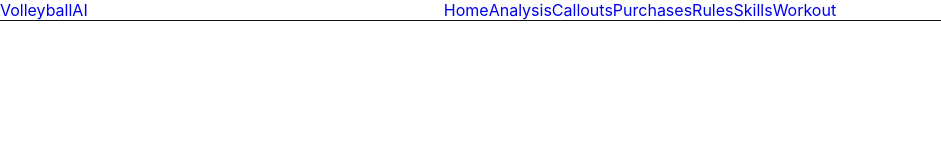
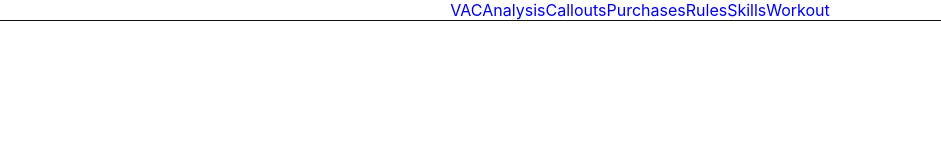
Before and after one commit to blueweriy/volleyball-ai-website, a React (Vite) app: page / in a window 1280 px wide. Shown: the top 160 px of the page, without its empty margins (0-941 px from the left). Built offline with nearby package versions, Linux system fonts and the light colour scheme.

Commit message:
Update Navbar.jsx

```diff
--- a/src/components/Navbar.jsx
+++ b/src/components/Navbar.jsx
@@ -3,21 +3,10 @@ import { Link } from "react-router-dom";
 export default function Navbar() {
   return (
     <header className="sticky top-0 bg-white border-b border-gray-200 z-50">
-      <nav className="relative h-16">
-        {/* Logo absolutely at left */}
-        <div className="absolute inset-y-0 left-4 flex items-center">
-          <Link
-            to="/"
-            className="text-2xl font-bold text-gray-900 hover:text-gray-700 no-underline"
-          >
-            VolleyballAI
-          </Link>
-        </div>
-
-        {/* Centered nav links */}
-        <div className="h-16 flex justify-center items-center overflow-x-auto whitespace-nowrap px-4">
+      <nav className="max-w-6xl mx-auto h-16 flex items-center justify-center space-x-12 px-4">
+        {/* Navigation links */}
         {[
-            ["Home", "/"],
+          ["VAC", "/"],
           ["Analysis", "/analysis"],
           ["Callouts", "/callouts"],
           ["Purchases", "/purchases"],
@@ -28,12 +17,11 @@ export default function Navbar() {
           <Link
             key={to}
             to={to}
-              className="mx-4 text-sm font-medium text-gray-900 hover:text-gray-700 no-underline"
+            className="text-sm font-medium text-gray-900 hover:text-gray-700 no-underline"
           >
             {label}
           </Link>
         ))}
-        </div>
       </nav>
     </header>
   );
```
Lines whose indentation alone changed are shown as unchanged.
